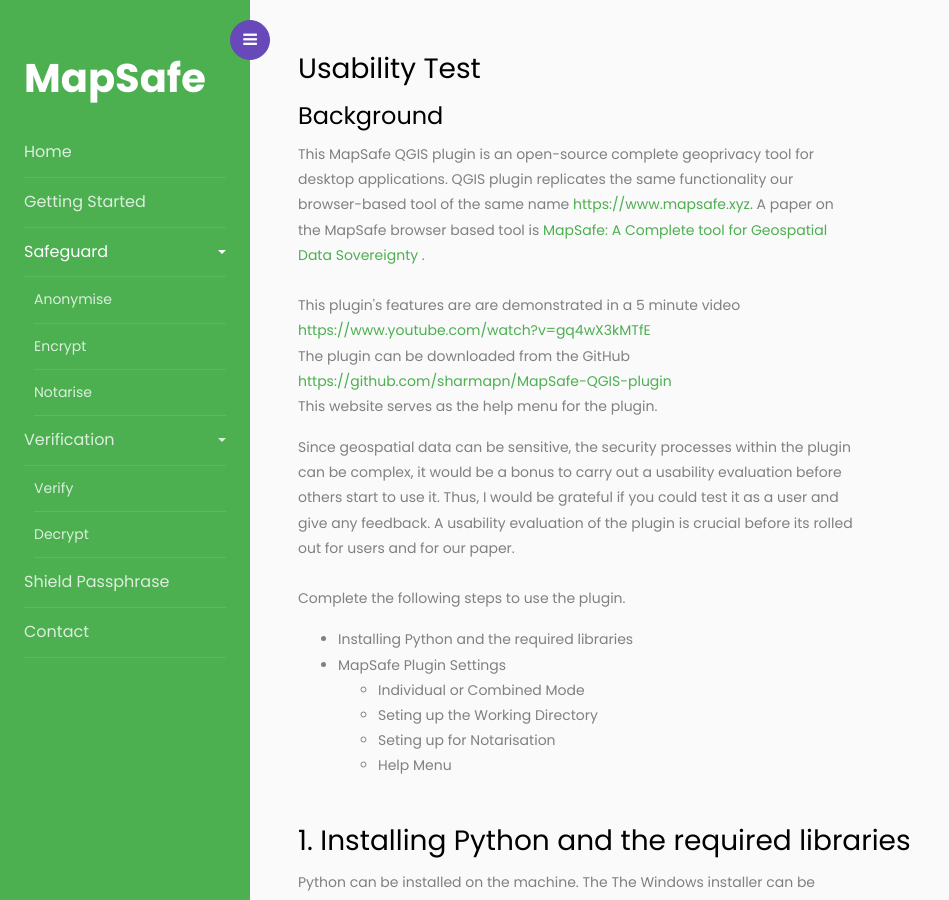
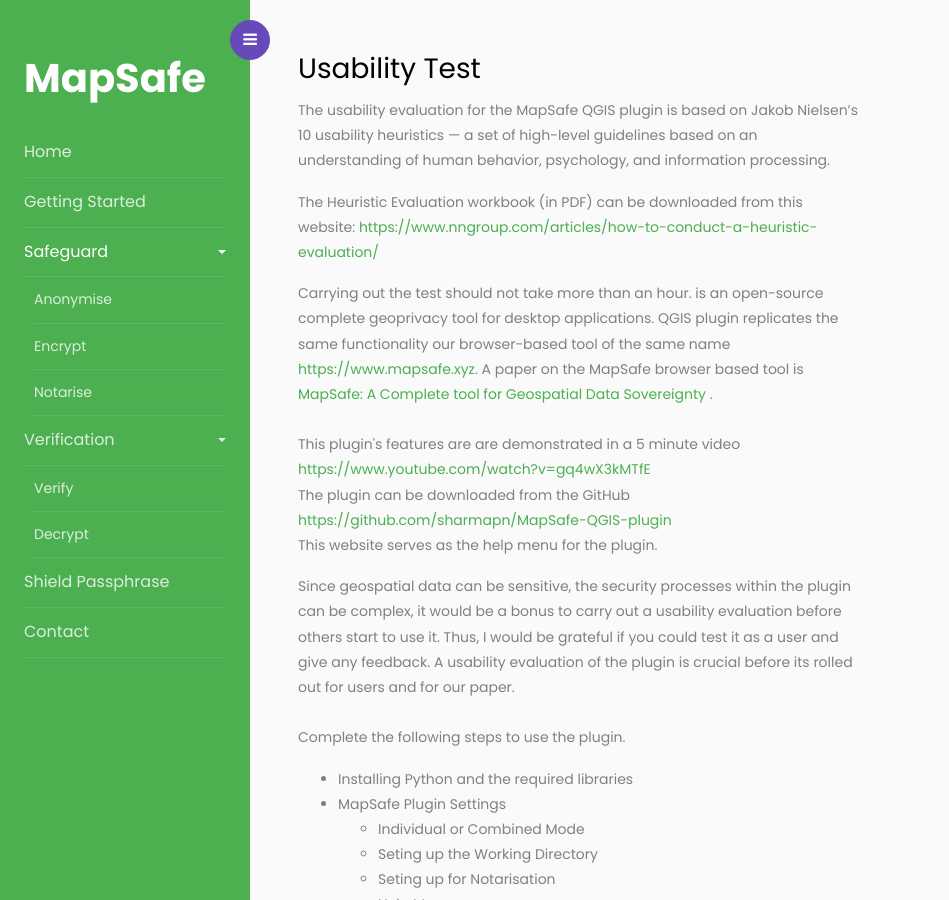
Before and after one commit to sharmapn/sharmapn.github.io, a Jekyll site: the page MapSafeQGISGeoPrivPlugin/usability_evaluation.html, which Jekyll copies as it is, in a window 1280 px wide and 900 px high. Shown: the whole window, without its empty margins (0-949 px from the left). Built offline with Jekyll 4.4.1, drawn with Linux system fonts in a browser that asks for light colours; some of the changed text lies outside the part shown.

Commit message:
Update usability_evaluation.html

```diff
--- a/MapSafeQGISGeoPrivPlugin/usability_evaluation.html
+++ b/MapSafeQGISGeoPrivPlugin/usability_evaluation.html
@@ -117,9 +117,16 @@
 		<h3 class="title w-100"> Usability Test</h3>
 
 
-<h4> Background</h4>
 
-<p>This MapSafe QGIS plugin is an open-source complete geoprivacy tool for desktop applications.
+
+<p>The usability evaluation for the MapSafe QGIS plugin is based on Jakob Nielsen’s 10 usability heuristics — a set of high-level guidelines based on an understanding of human behavior, psychology, and information processing.
+
+<p>The Heuristic Evaluation workbook (in PDF) can be downloaded from  this website:
+			 <a href="https://www.nngroup.com/articles/how-to-conduct-a-heuristic-evaluation/" target="_blank">https://www.nngroup.com/articles/how-to-conduct-a-heuristic-evaluation/</a>
+
+<p>Carrying out the test should not take more than an hour.
+
+	is an open-source complete geoprivacy tool for desktop applications.
 QGIS plugin replicates the same functionality our browser-based tool of the same name <a href="https://www.mapsafe.xyz" target="_blank">https://www.mapsafe.xyz</a>.
 A paper on the MapSafe browser based tool is <a href="https://onlinelibrary.wiley.com/doi/full/10.1111/tgis.13094" target="_blank">MapSafe: A Complete tool for Geospatial Data Sovereignty </a>.
 
```
Also changed, not shown: other parts of MapSafeQGISGeoPrivPlugin/usability_evaluation.html (+1 -4 lines).
